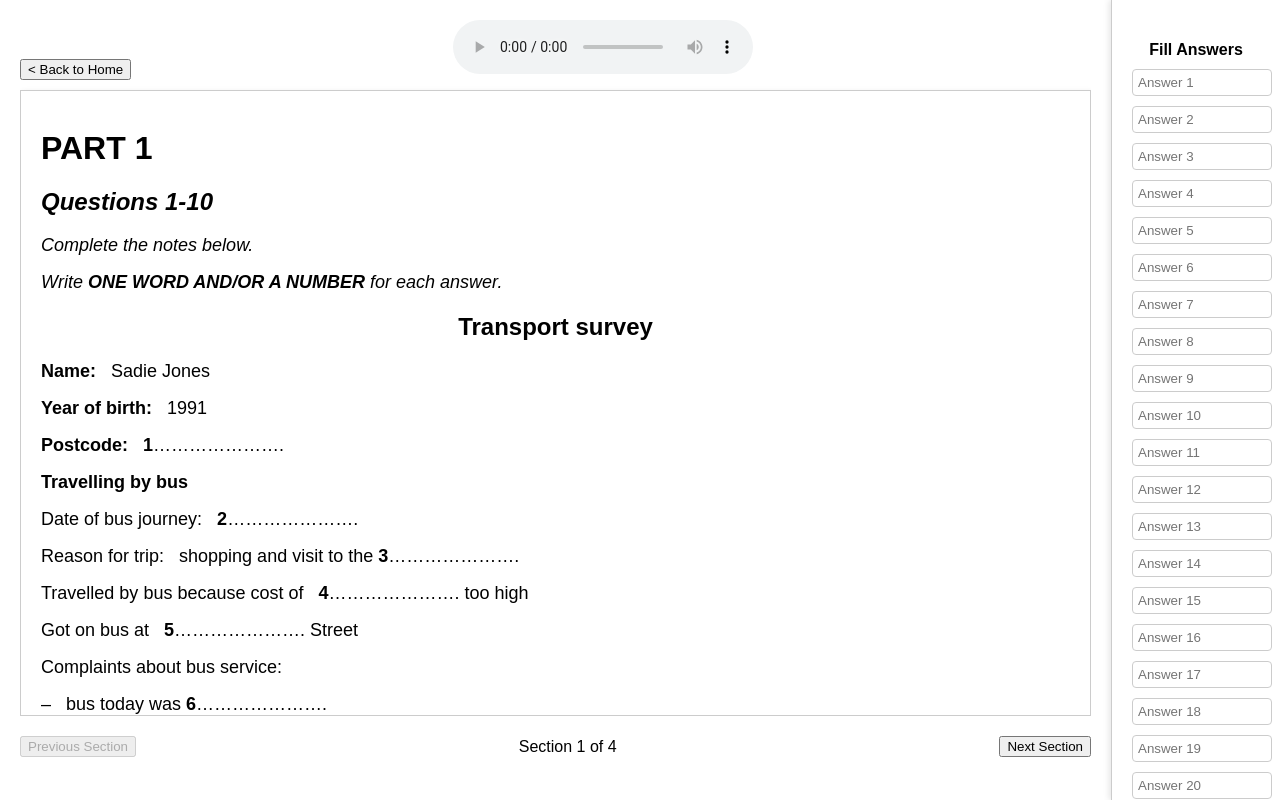
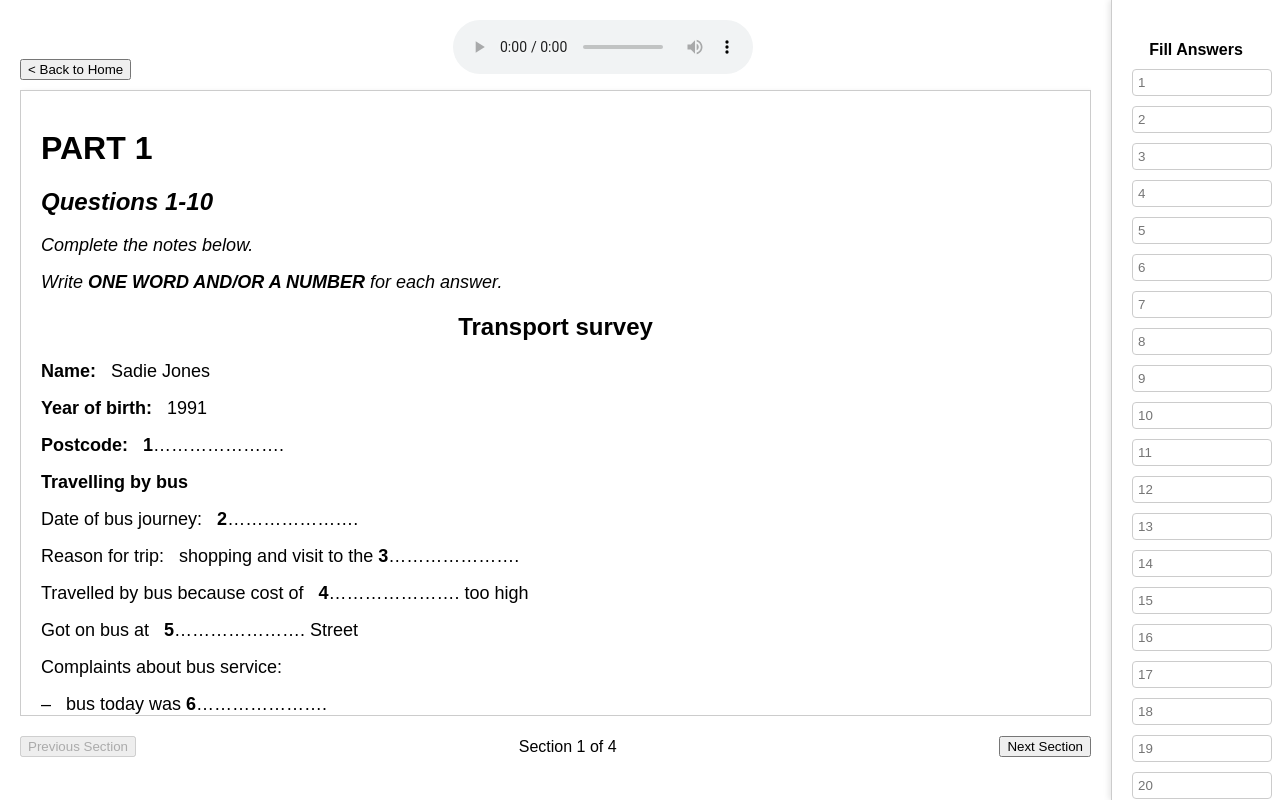
Before and after one commit to supperking03/ielts-computer-tests, a React (Create React App) app: page /listening/1 in a window 1280 px wide. Built offline with nearby package versions, Linux system fonts and the light colour scheme.

Commit message:
Fix placeholder fill answers

```diff
--- a/src/components/ListeningPassage.js
+++ b/src/components/ListeningPassage.js
@@ -173,7 +173,7 @@ function ListeningPassage() {
                         type="text"
                         value={answer}
                         onChange={e => handleAnswerChange(idx, e.target.value)}
-                        placeholder={`Answer ${idx + 1}`}
+                        placeholder={`${idx + 1}`}
                     />
                 ))}
             </div>
--- a/src/components/ReadingPassage.js
+++ b/src/components/ReadingPassage.js
@@ -162,7 +162,7 @@ function ReadingPassage() {
                         type="text"
                         value={answer}
                         onChange={e => handleAnswerChange(idx, e.target.value)}
-                        placeholder={`Answer ${idx + 1}`}
+                        placeholder={`${idx + 1}`}
                     />
                 ))}
             </div>
```
